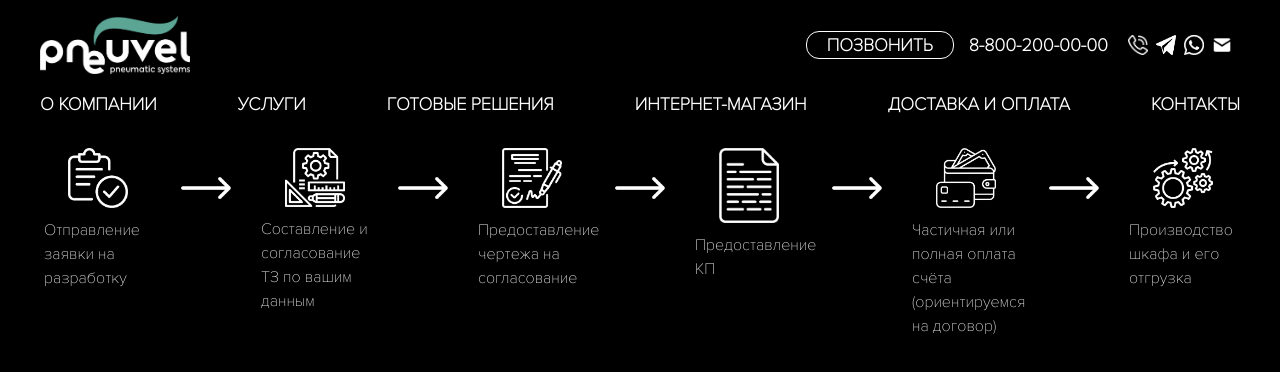
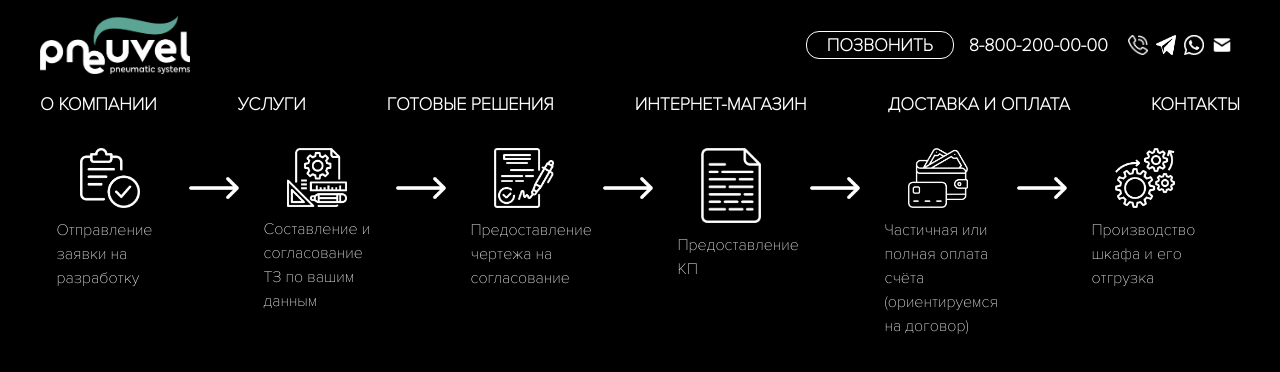
Before and after one commit to Sitdikov-Denis/pneuvel, a Next.js app: page / in a window 1280 px wide. Shown: the top 372 px of the page. Built offline with nearby package versions, Linux system fonts and the light colour scheme.

Commit message:
feat: refactor howWeWork

```diff
--- a/src/app/components/HowWeWork.tsx
+++ b/src/app/components/HowWeWork.tsx
@@ -1,56 +1,58 @@
 import Image from "next/image"
+
+const howWeWorkArray = [{
+    src: "/images/icons/15.png",
+    id: 1,
+    alt: "15",
+    text: "Отправление заявки на разработку"
+},
+{
+    src: "/images/icons/16.png",
+    id: 2,
+    alt: "16",
+    text: "Составление и согласование ТЗ по вашим данным"
+},
+{
+    src: "/images/icons/17.png",
+    id: 3,
+    alt: "17",
+    text: "Предоставление чертежа на согласование"
+},
+{
+    src: "/images/icons/18.png",
+    id: 4,
+    alt: "18",
+    text: "Предоставление КП"
+},
+{
+    src: "/images/icons/19.png",
+    id: 5,
+    alt: "19",
+    text: "Частичная или полная оплата счёта (ориентируемся на договор)"
+},
+{
+    src: "/images/icons/20.png",
+    id: 6,
+    alt: "20",
+    text: "Производство шкафа и его отгрузка"
+},
+]
 
 const HowWeWork = () => {
     return (
-        <div className="flex flex-wrap mb-[30px] mt-[30px]">
-            <div className="flex mr-[30px] mb-[107px]">
-                <div className="flex flex-col h-[80px]">
-                    <Image src="/images/icons/15.png" alt="15" width={60} height={60} className="flex self-center" />
-                    <p className="text-white w-[107px] mt-[10px]">Отправление заявки на разработку</p>
-                </div>
-                <Image src="/images/icons/27.png" alt="arrow" width={50} height={25} className="ml-[30px] self-center" />
-            </div>
-
-            <div className="flex mr-[30px] mb-[107px] ">
-                <div className="flex flex-col h-[80px]">
-                <Image src="/images/icons/16.png" alt="15" width={60} height={60} className="flex self-center" />
-                    <p className="text-white w-[107px] mt-[10px]">Составление и согласование ТЗ по вашим данным</p>
-                </div>
-                <Image src="/images/icons/27.png" alt="arrow" width={50} height={25} className="ml-[30px] self-center" />
-            </div>
-
-            <div className="flex mr-[30px] mb-[107px]">
-                <div className="flex flex-col h-[80px]">
-                <Image src="/images/icons/17.png" alt="15" width={60} height={60} className="flex self-center" />
-                    <p className="text-white w-[107px] mt-[10px]">Предоставление чертежа на согласование</p>
-                </div>
-                <Image src="/images/icons/27.png" alt="arrow" width={50} height={25} className="ml-[30px] self-center" />
-            </div>
-
-            <div className="flex mr-[30px] mb-[107px]">
-                <div className="flex flex-col h-[80px]">
-                <Image src="/images/icons/18.png" alt="15" width={60} height={60} className="flex self-center" />
-                    <p className="text-white w-[107px] mt-[10px]">Предоставление КП</p>
-                </div>
-                <Image src="/images/icons/27.png" alt="arrow" width={50} height={25} className="ml-[30px] self-center" />
-            </div>
-
-            <div className="flex mr-[30px] mb-[107px]">
-                <div className="flex flex-col h-[80px]">
-                <Image src="/images/icons/19.png" alt="15" width={60} height={60} className="flex self-center" />
-                    <p className="text-white w-[107px] mt-[10px]">Частичная или полная оплата счёта (ориентируемся на договор)</p>
-                </div>
-                <Image src="/images/icons/27.png" alt="arrow" width={50} height={25} className="ml-[30px] self-center" />
-            </div>
-
-            <div className="flex mb-[107px] ">
-                <div className="flex flex-col h-[80px]">
-                <Image src="/images/icons/20.png" alt="15" width={60} height={60} className="flex self-center" />
-                    <p className="text-white w-[107px] mt-[10px]">Производство шкафа и его отгрузка</p>
-                </div>
-
-            </div>
+<div className="flex flex-wrap mb-[30px] mt-[30px]">
+      {howWeWorkArray.map((item, index) => (
+        <div key={index} className="flex mr-[25px] mb-[107px]">
+          <div className="flex flex-col h-[80px]">
+            <Image src={item.src} alt={item.alt} width={60} height={60} className="flex self-center" />
+            <p className="text-white w-[107px] mt-[10px]">{item.text}</p>
+          </div>
+          {index !== howWeWorkArray.length - 1 && (
+            <Image src="/images/icons/27.png" alt="arrow" width={50} height={25} className="ml-[25px] self-center" />
+          )}
         </div>
+      ))}
+    </div>
     )
 }
 
```
